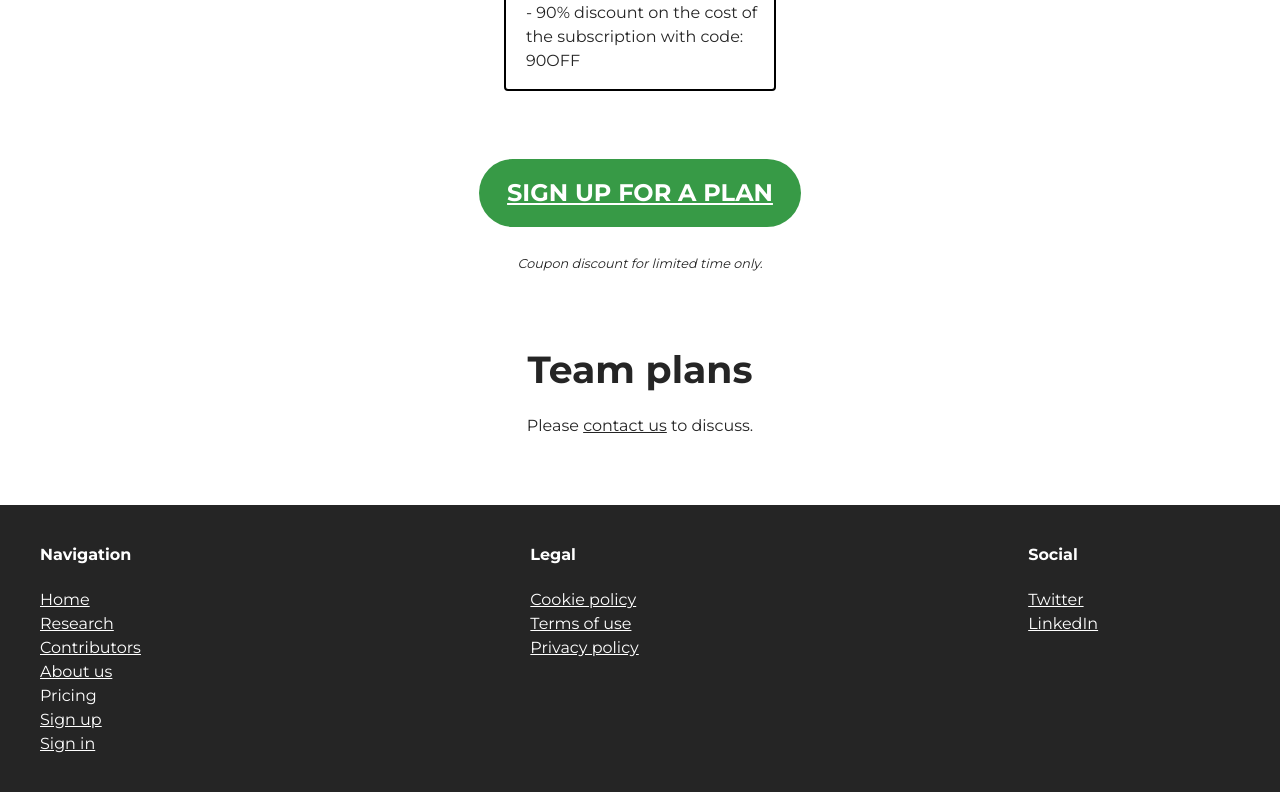
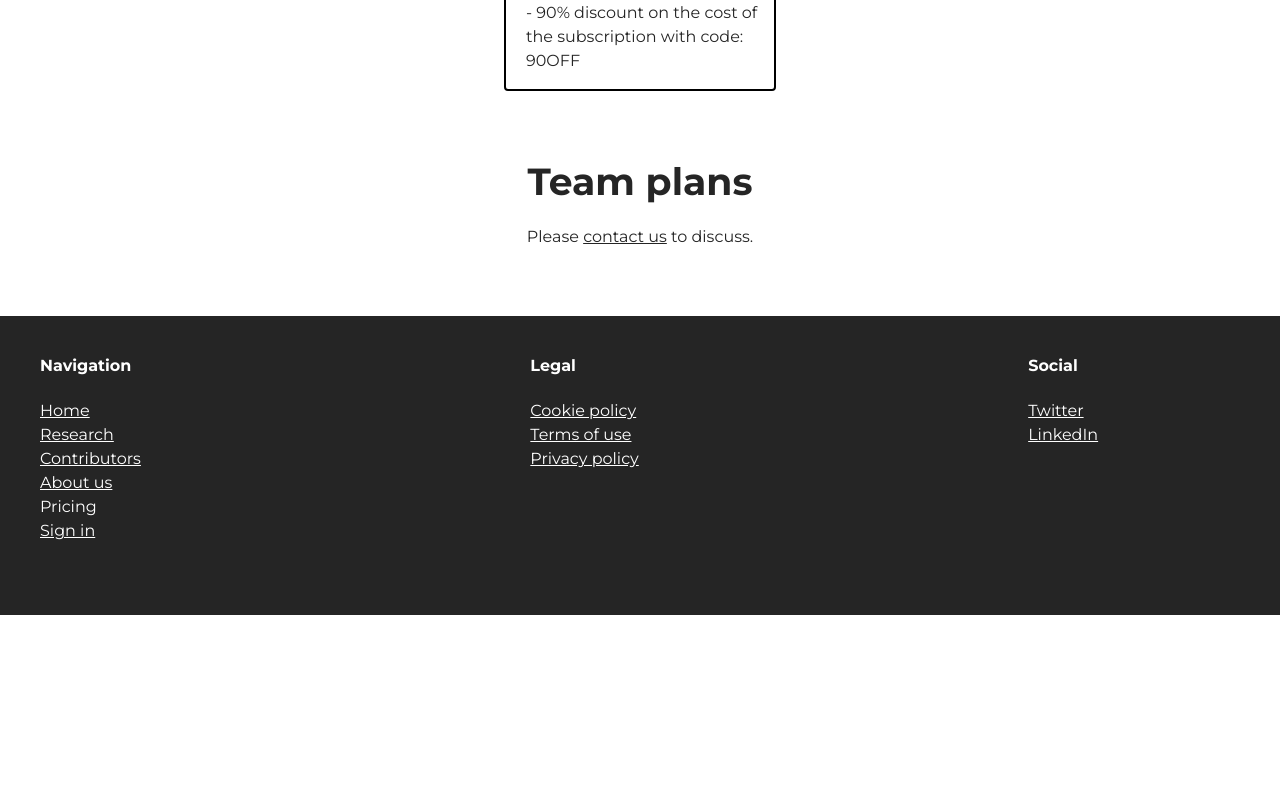
Before and after one commit to postscript-medical/marketing-site, a SvelteKit app: page /pricing in a window 1280 px wide. Shown: the part 746-1538 px from the top of the page. After the commit the page ends 1361 px from the top, so only its background shows below. Built offline with nearby package versions, Linux system fonts and the light colour scheme.

Commit message:
Disable sign-up

```diff
--- a/src/lib/data/navigation-links.json
+++ b/src/lib/data/navigation-links.json
@@ -16,10 +16,6 @@
     "url": "/pricing"
   },
   {
-    "text": "Sign up",
-    "url": "https://app.postscriptmedical.com/#/sign-up"
-  },
-  {
     "text": "Sign in",
     "url": "https://app.postscriptmedical.com/"
   }
--- a/src/routes/(marketing)/pricing/+page.svelte
+++ b/src/routes/(marketing)/pricing/+page.svelte
@@ -75,7 +75,7 @@
   </div>
 {/each}
 
-<div class="box">
+<!-- <div class="box">
   <p>
     <a class="cta" href="https://app.postscriptmedical.com/#/sign-up">Sign up for a plan</a>
   </p>
@@ -83,7 +83,7 @@
   <p class="discount-note">
     Coupon discount for limited time only.
   </p>
-</div>
+</div> -->
 
 <div class="box">
   <h2>
@@ -144,7 +144,7 @@
     font-size: 0.8em;
   }
 
-  .cta {
+  /* .cta {
     font-size: 1.5em;
     padding: var(--size_400) var(--size_600)
   }
@@ -154,5 +154,5 @@
     font-size: 0.8rem;
     line-height: 2.5;
     text-align: center;
-  }
+  } */
 </style>
```
